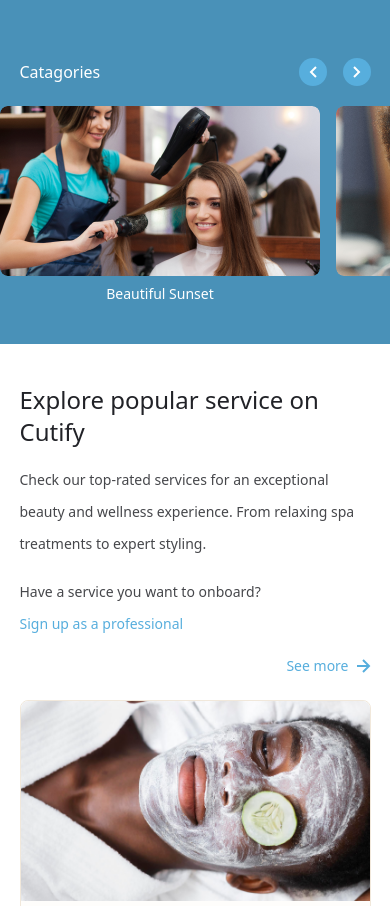
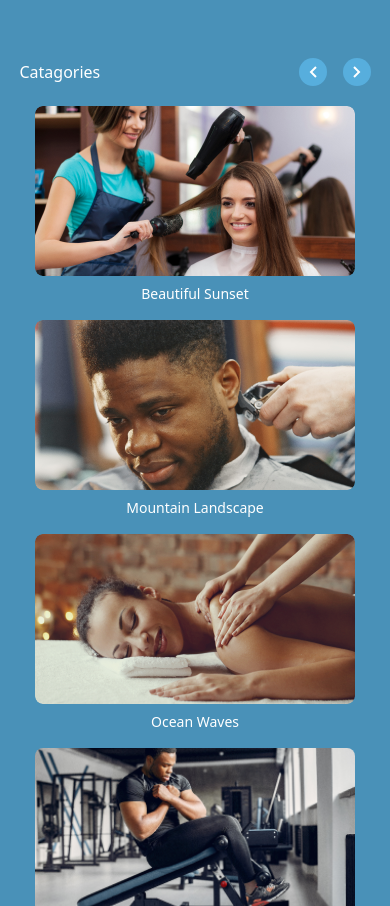
Before and after one commit to GodsfavourWiliiams/Cutify-fe, a Vue app: page / in a window 390 px wide. Shown: the part 1316-2222 px from the top of the page. Built offline with nearby package versions, Linux system fonts and the light colour scheme.

Commit message:
refactor: fix carousel for mobile view

```diff
--- a/src/components/Categories.vue
+++ b/src/components/Categories.vue
@@ -118,9 +118,9 @@ const scroll = (direction: 'next' | 'prev') => {
         </div>
       </AppContainer>
       <!-- Categories -->
-      <div class="relative flex mt-5">
-        <div class="shrink-0 snap-center sm:w-[5%] 3xl:w-[7%]  4xl-[1704px]:hidden h-48" />
-        <div ref="scrollContainer" class="relative flex gap-4 overflow-x-auto mx-auto 4xl:w-[1440px]  4xl:max-w-[90%]">
+      <div class="flex items-center mt-5">
+        <div class="shrink-0 snap-center hidden nano:block nano:w-[5%] 3xl:w-[7%] 4xl-[1704px]:hidden h-48" />
+        <div ref="scrollContainer" class="relative flex flex-col nano:flex-row gap-4 overflow-x-auto mx-auto 4xl:w-[1440px] 4xl:max-w-[90%]">
           <div
             v-for="(image, index) in images"
             :key="index"
```
